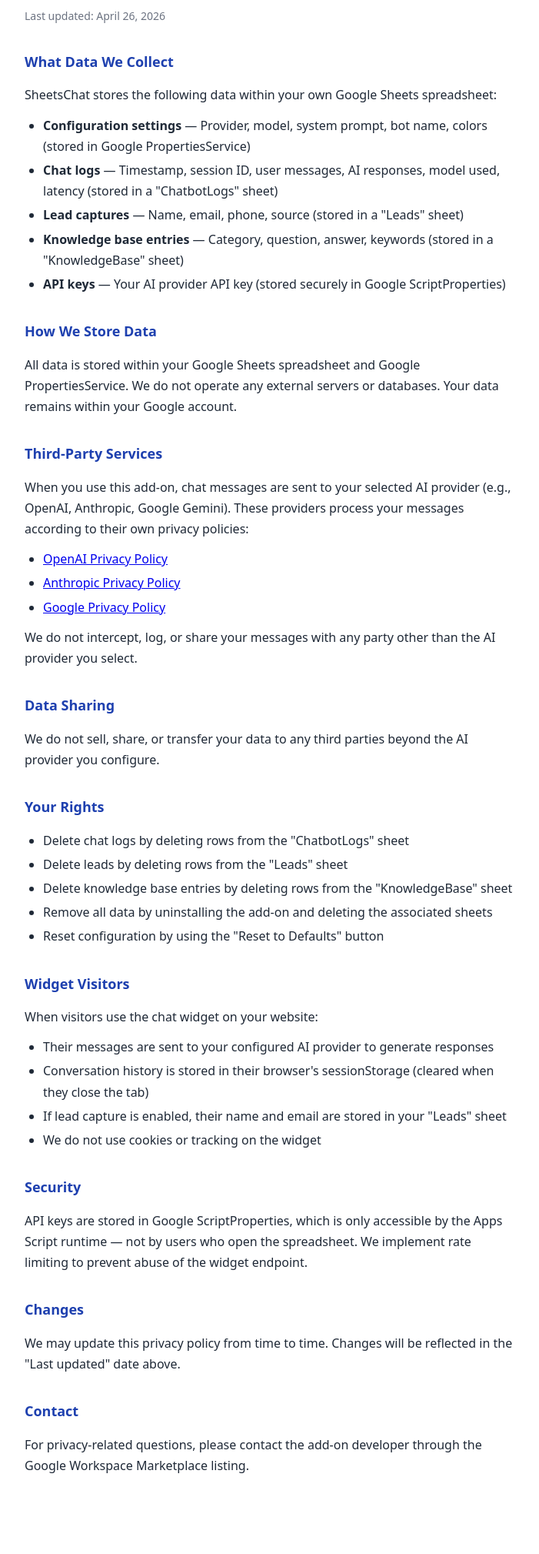
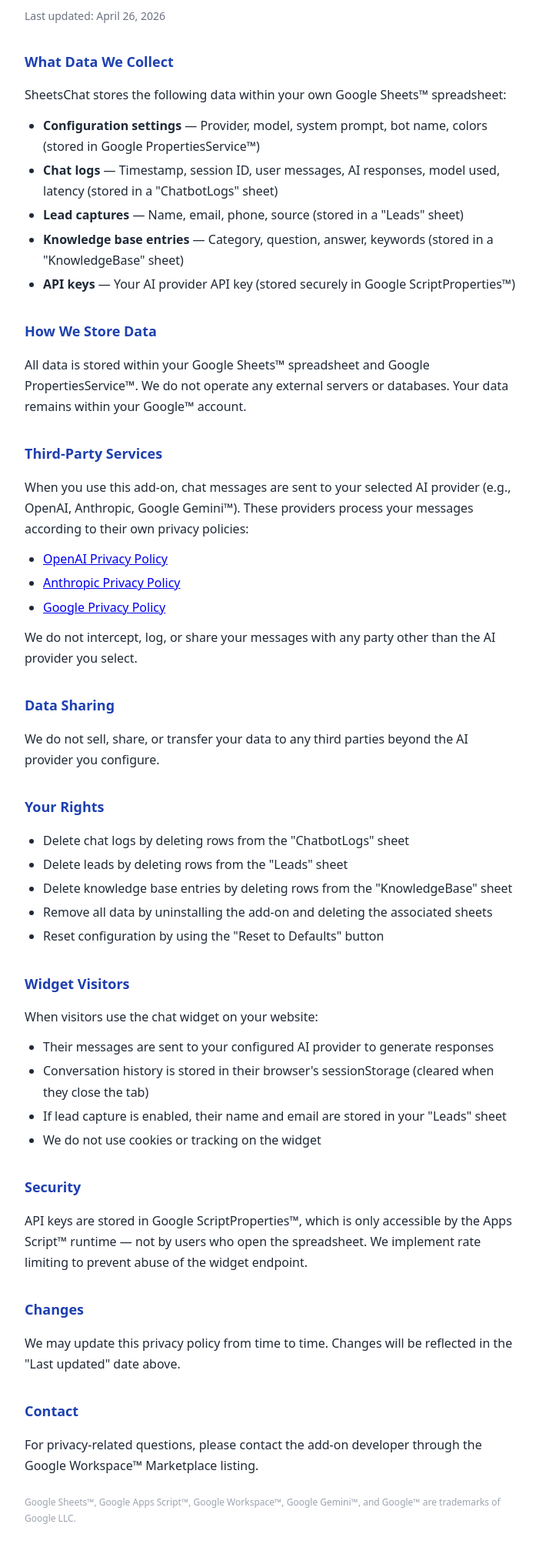
Before and after one commit to amnasahamed/SheetsChat, a plain HTML site: page docs/privacy-policy.html in a window 1280 px wide. Shown: the part 159-2178 px from the top of the page at 77% size, without its empty margins (288-989 px from the left). Before the commit the page ends 2149 px from the top, so only its background shows below. Drawn offline with Linux system fonts and the light colour scheme.

Commit message:
fix: add Google trademark attribution for Marketplace compliance
Add ™ symbols to all Google product references (Google Sheets, Google
Workspace, Google Apps Script, Google Gemini, Google Account) across
all documentation pages. Add trademark attribution footnotes per
Google Workspace Marketplace branding guidelines.

Co-Authored-By: Claude Opus 4.6 <noreply@anthropic.com>

```diff
--- a/docs/privacy-policy.html
+++ b/docs/privacy-policy.html
@@ -20,20 +20,20 @@
   <p class="updated">Last updated: April 26, 2026</p>
 
   <h2>What Data We Collect</h2>
-  <p>SheetsChat stores the following data within your own Google Sheets spreadsheet:</p>
+  <p>SheetsChat stores the following data within your own Google Sheets&#8482; spreadsheet:</p>
   <ul>
-    <li><strong>Configuration settings</strong> — Provider, model, system prompt, bot name, colors (stored in Google PropertiesService)</li>
+    <li><strong>Configuration settings</strong> — Provider, model, system prompt, bot name, colors (stored in Google PropertiesService&#8482;)</li>
     <li><strong>Chat logs</strong> — Timestamp, session ID, user messages, AI responses, model used, latency (stored in a "ChatbotLogs" sheet)</li>
     <li><strong>Lead captures</strong> — Name, email, phone, source (stored in a "Leads" sheet)</li>
     <li><strong>Knowledge base entries</strong> — Category, question, answer, keywords (stored in a "KnowledgeBase" sheet)</li>
-    <li><strong>API keys</strong> — Your AI provider API key (stored securely in Google ScriptProperties)</li>
+    <li><strong>API keys</strong> — Your AI provider API key (stored securely in Google ScriptProperties&#8482;)</li>
   </ul>
 
   <h2>How We Store Data</h2>
-  <p>All data is stored within your Google Sheets spreadsheet and Google PropertiesService. We do not operate any external servers or databases. Your data remains within your Google account.</p>
+  <p>All data is stored within your Google Sheets&#8482; spreadsheet and Google PropertiesService&#8482;. We do not operate any external servers or databases. Your data remains within your Google&#8482; account.</p>
 
   <h2>Third-Party Services</h2>
-  <p>When you use this add-on, chat messages are sent to your selected AI provider (e.g., OpenAI, Anthropic, Google Gemini). These providers process your messages according to their own privacy policies:</p>
+  <p>When you use this add-on, chat messages are sent to your selected AI provider (e.g., OpenAI, Anthropic, Google Gemini&#8482;). These providers process your messages according to their own privacy policies:</p>
   <ul>
     <li><a href="https://openai.com/privacy">OpenAI Privacy Policy</a></li>
     <li><a href="https://www.anthropic.com/privacy">Anthropic Privacy Policy</a></li>
@@ -63,12 +63,13 @@
   </ul>
 
   <h2>Security</h2>
-  <p>API keys are stored in Google ScriptProperties, which is only accessible by the Apps Script runtime — not by users who open the spreadsheet. We implement rate limiting to prevent abuse of the widget endpoint.</p>
+  <p>API keys are stored in Google ScriptProperties&#8482;, which is only accessible by the Apps Script&#8482; runtime — not by users who open the spreadsheet. We implement rate limiting to prevent abuse of the widget endpoint.</p>
 
   <h2>Changes</h2>
   <p>We may update this privacy policy from time to time. Changes will be reflected in the "Last updated" date above.</p>
 
   <h2>Contact</h2>
-  <p>For privacy-related questions, please contact the add-on developer through the Google Workspace Marketplace listing.</p>
+  <p>For privacy-related questions, please contact the add-on developer through the Google Workspace&#8482; Marketplace listing.</p>
+  <p style="font-size:12px; color:#9CA3AF; margin-top:24px;">Google Sheets&#8482;, Google Apps Script&#8482;, Google Workspace&#8482;, Google Gemini&#8482;, and Google&#8482; are trademarks of Google LLC.</p>
 </body>
 </html>
```
Also changed, not shown: docs/index.html (+5 -4 lines), docs/opt-out.html (+1 -1 lines), docs/setup.html (+1 -1 lines), docs/terms-of-service.html (+6 -5 lines).
